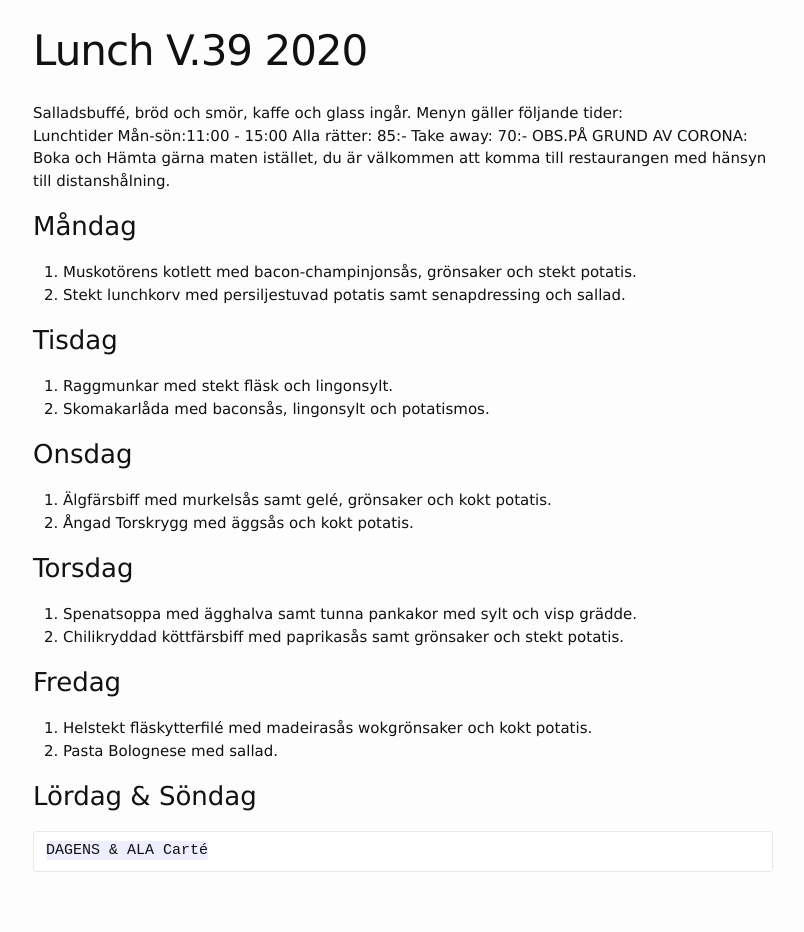
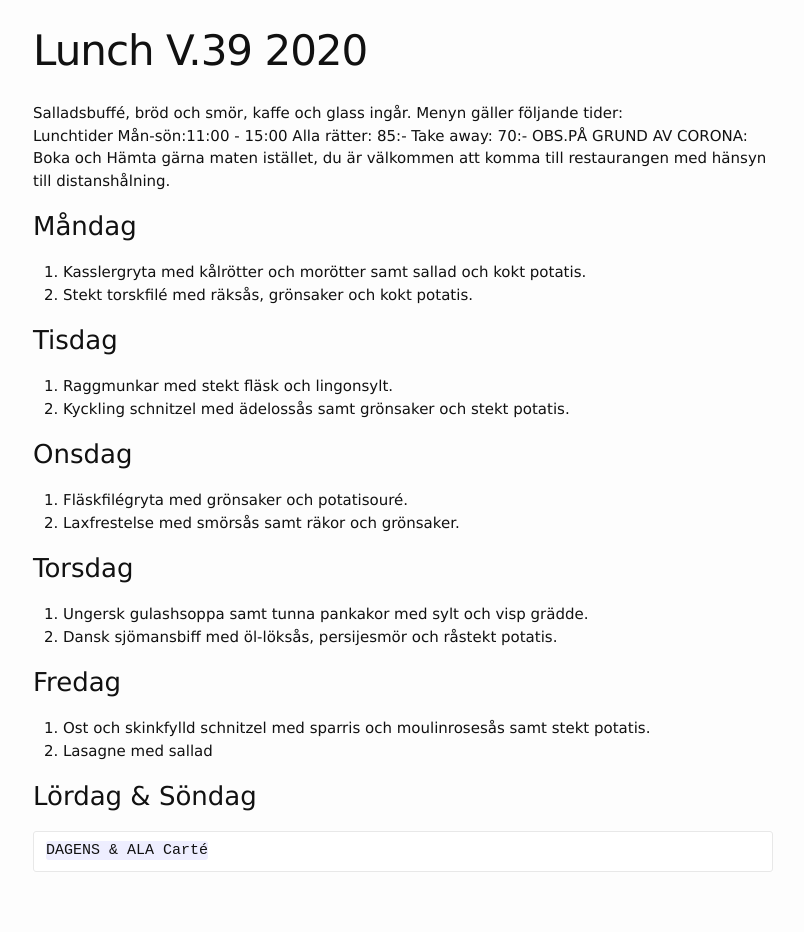
Before and after one commit to FarInn62/farinn62.github.io, a Jekyll site: the page built from lunch.md, in a window 1280 px wide. Shown: the whole page, without its empty margins (237-1041 px from the left). Built offline with Jekyll 4.4.1, drawn with Linux system fonts in a browser that asks for light colours.

Commit message:
Update lunch.md

```diff
--- a/lunch.md
+++ b/lunch.md
@@ -12,24 +12,24 @@ OBS.PÅ GRUND AV CORONA: Boka och Hämta gärna maten istället, du är välkomm
 
 
 ### Måndag
-1. Muskotörens kotlett med bacon-champinjonsås, grönsaker och stekt potatis.
-2. Stekt lunchkorv med persiljestuvad potatis samt senapdressing och sallad.
+1. Kasslergryta med kålrötter och morötter samt sallad och kokt potatis.
+2. Stekt torskfilé med räksås, grönsaker och kokt potatis.
 
 ### Tisdag
 1. Raggmunkar med stekt fläsk och lingonsylt.
-2. Skomakarlåda med baconsås, lingonsylt och potatismos.
+2. Kyckling schnitzel med ädelossås samt grönsaker och stekt potatis.
 
 ### Onsdag
-1. Älgfärsbiff med murkelsås samt gelé, grönsaker och kokt potatis.
-2. Ångad Torskrygg med äggsås och kokt potatis.
+1. Fläskfilégryta med grönsaker och potatisouré.
+2. Laxfrestelse med smörsås samt räkor och grönsaker.
 
 ### Torsdag
-1. Spenatsoppa med ägghalva samt tunna pankakor med sylt och visp grädde.
-2. Chilikryddad köttfärsbiff med paprikasås samt grönsaker och stekt potatis.
+1. Ungersk gulashsoppa samt tunna pankakor med sylt och visp grädde.
+2. Dansk sjömansbiff med öl-löksås, persijesmör och råstekt potatis.
 
 ### Fredag
-1. Helstekt fläskytterfilé med madeirasås wokgrönsaker och kokt potatis.
-2. Pasta Bolognese med sallad.
+1. Ost och skinkfylld schnitzel med sparris och moulinrosesås samt stekt potatis.
+2. Lasagne med sallad
 
 ### Lördag & Söndag
     DAGENS & ALA Carté
```
